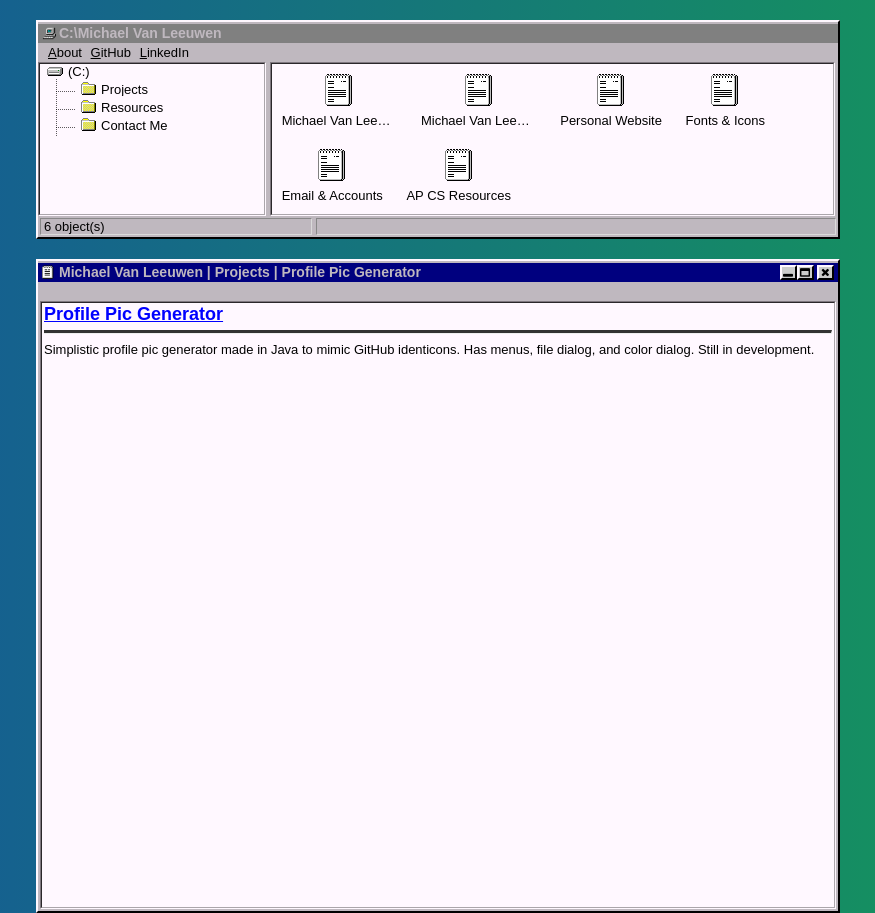
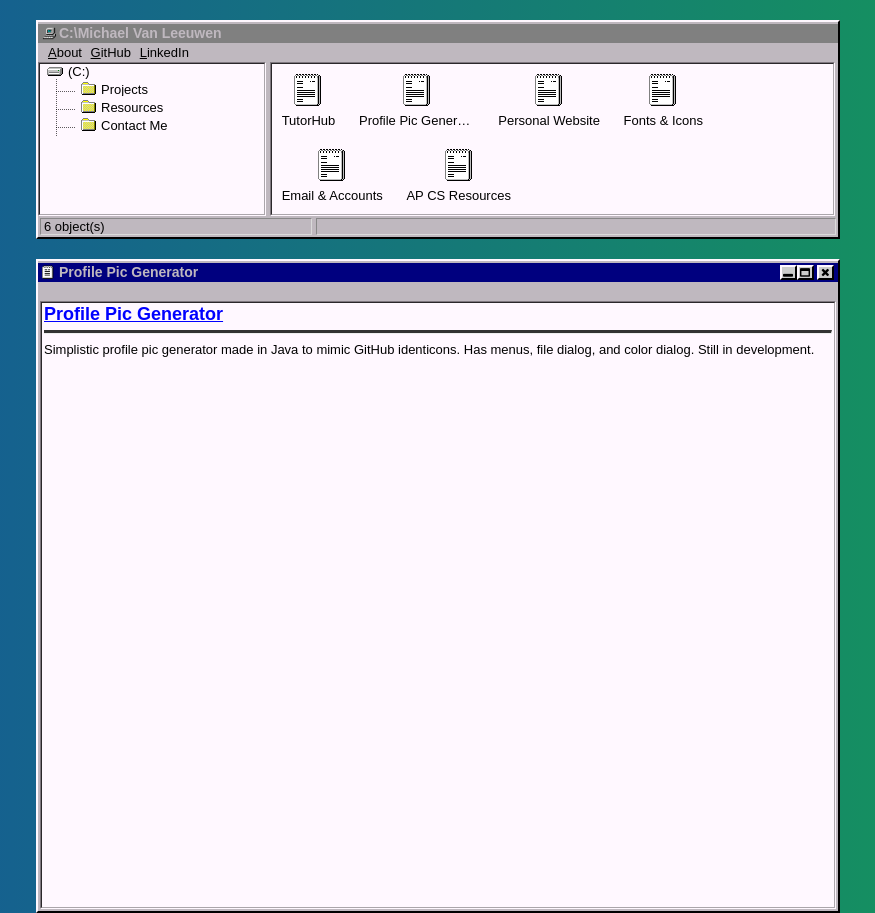
Before and after one commit to MJVL/mjvl.github.io-legacy-v2, a Jekyll site: the page built from _posts/2018-01-02-Profile Pic Generator.md, in a window 1280 px wide. Shown: the whole page, without its empty margins (202-1077 px from the left). Built offline with Jekyll 4.4.1, drawn with Linux system fonts in a browser that asks for light colours.

Commit message:
Fix post titles

```diff
--- a/_posts/2018-01-02-Profile Pic Generator.md
+++ b/_posts/2018-01-02-Profile Pic Generator.md
@@ -1,6 +1,6 @@
 ---
 layout: default
-title: "Michael Van Leeuwen | Projects | Profile Pic Generator"
+title: "Profile Pic Generator"
 tags: tag1
 ---
 ## [Profile Pic Generator](https://github.com/MJVL/Profile-Pic-Generator "Profile Pic Generator")
--- a/_posts/2018-01-02-TutorHub.md
+++ b/_posts/2018-01-02-TutorHub.md
@@ -1,6 +1,6 @@
 ---
 layout: default
-title: "Michael Van Leeuwen | Projects | TutorHub"
+title: "TutorHub"
 tags: tag1
 ---
 ## [TutorHub](https://github.com/MJVL/TutorHub "TutorHub")
```
